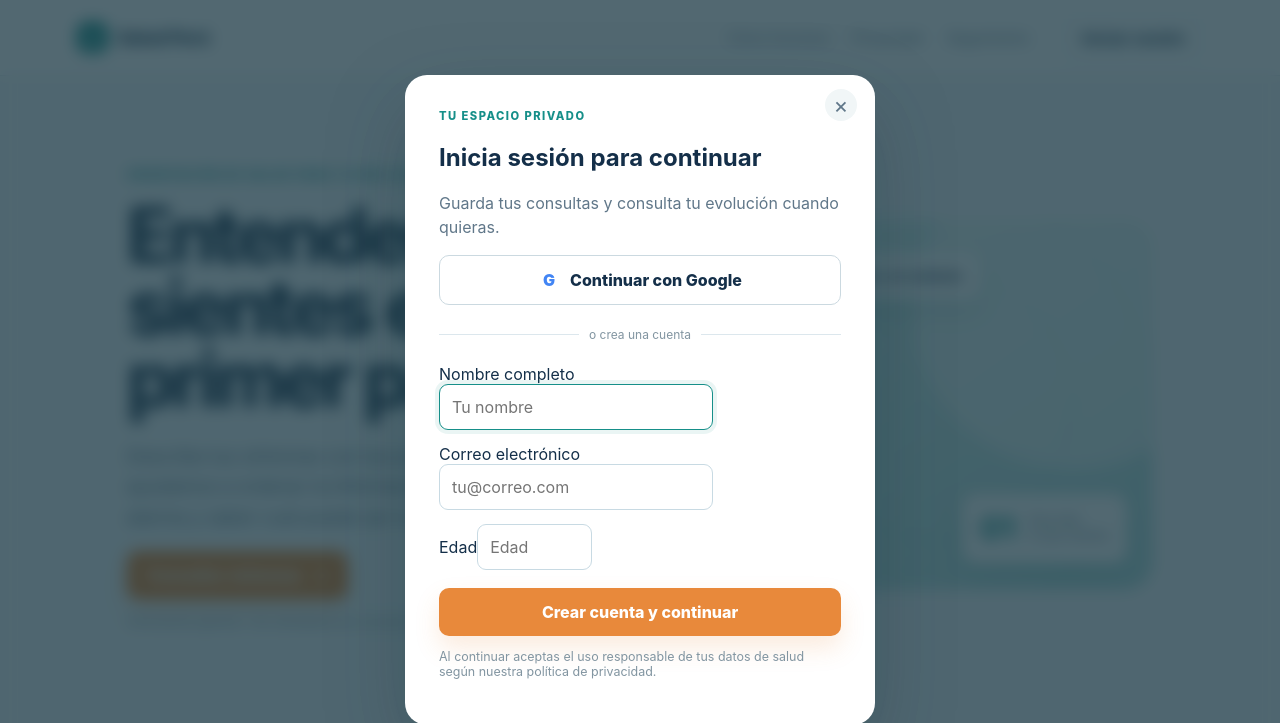
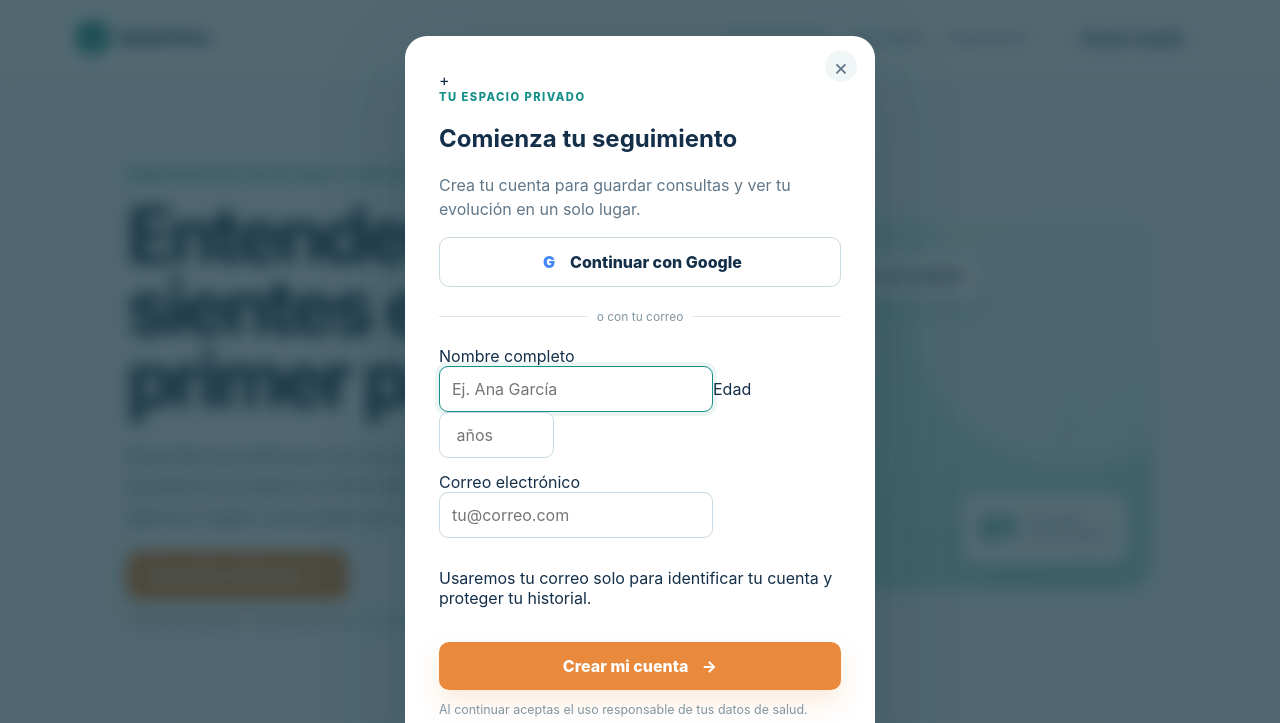
Before and after one commit to gio15041998-blip/PruebaCodex, a plain HTML site: page index.html in a window 1280 px wide. Both pictures are taken after a click on the button "Iniciar sesión". Shown: the top 723 px of the page. Drawn offline with Linux system fonts and the light colour scheme.

Commit message:
design: refine account signup modal layout

```diff
--- a/index.html
+++ b/index.html
@@ -15,6 +15,6 @@
 <section id="privacidad" class="privacy-strip"><div><p class="eyebrow">Diseñada con responsabilidad</p><h2>Tu salud no es un producto.</h2></div><p>Datos sensibles, consentimiento claro y estadísticas siempre agregadas. La aplicación orienta; las decisiones clínicas corresponden a profesionales.</p></section>
 <section class="notice"><strong>Importante:</strong> Salud Perú no confirma enfermedades ni receta medicamentos. Si tienes dificultad para respirar, dolor intenso, confusión, desmayo o empeoramiento rápido, busca atención urgente.</section>
 </main><footer><span>Salud Perú</span><span>Orientación responsable para todos</span></footer>
-<div class="modal-backdrop" id="auth-modal" hidden><div class="auth-modal" role="dialog" aria-modal="true" aria-labelledby="auth-title"><button class="modal-close" id="modal-close" aria-label="Cerrar">×</button><p class="eyebrow">Tu espacio privado</p><h2 id="auth-title">Inicia sesión para continuar</h2><p class="modal-intro">Guarda tus consultas y consulta tu evolución cuando quieras.</p><button class="google-btn" id="google-btn"><span class="google-icon">G</span>Continuar con Google</button><div class="divider"><span>o crea una cuenta</span></div><form id="signup-form"><label>Nombre completo<input id="full-name" required placeholder="Tu nombre"></label><label>Correo electrónico<input id="email" type="email" required placeholder="tu@correo.com"></label><label>Edad<input id="age" type="number" min="1" max="120" required placeholder="Edad"></label><button class="primary modal-submit" type="submit">Crear cuenta y continuar</button></form><p class="small">Al continuar aceptas el uso responsable de tus datos de salud según nuestra política de privacidad.</p></div></div>
+<div class="modal-backdrop" id="auth-modal" hidden><div class="auth-modal" role="dialog" aria-modal="true" aria-labelledby="auth-title"><button class="modal-close" id="modal-close" aria-label="Cerrar">×</button><div class="modal-heading"><span class="modal-avatar">+</span><div><p class="eyebrow">Tu espacio privado</p><h2 id="auth-title">Comienza tu seguimiento</h2></div></div><p class="modal-intro">Crea tu cuenta para guardar consultas y ver tu evolución en un solo lugar.</p><button class="google-btn" id="google-btn"><span class="google-icon">G</span><span>Continuar con Google</span></button><div class="divider"><span>o con tu correo</span></div><form id="signup-form"><div class="field-grid"><label><span>Nombre completo</span><input id="full-name" required placeholder="Ej. Ana García"></label><label><span>Edad</span><input id="age" type="number" min="1" max="120" required placeholder=" años"></label></div><label><span>Correo electrónico</span><input id="email" type="email" required placeholder="tu@correo.com"></label><p class="field-hint">Usaremos tu correo solo para identificar tu cuenta y proteger tu historial.</p><button class="primary modal-submit" type="submit">Crear mi cuenta <span>→</span></button></form><p class="small">Al continuar aceptas el uso responsable de tus datos de salud.</p></div></div>
 <script src="app.js"></script>
 </body></html>
```
